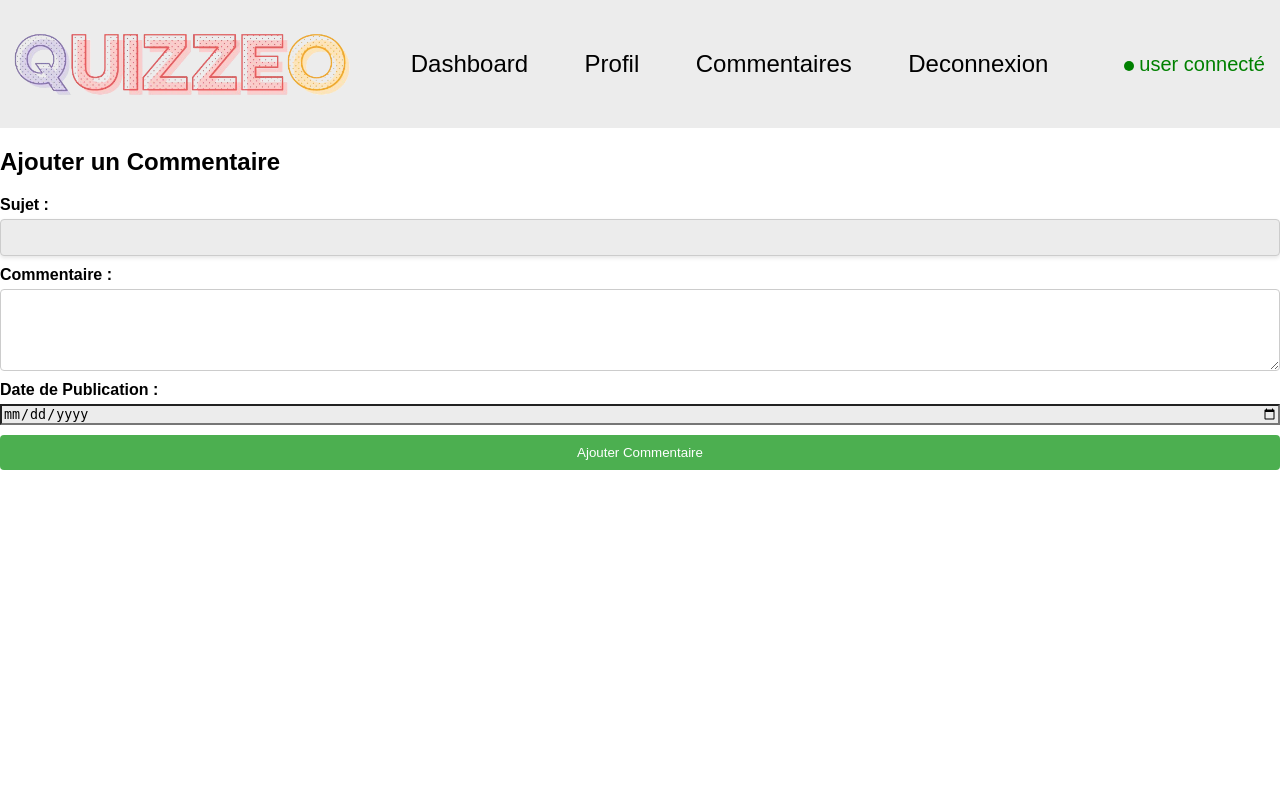
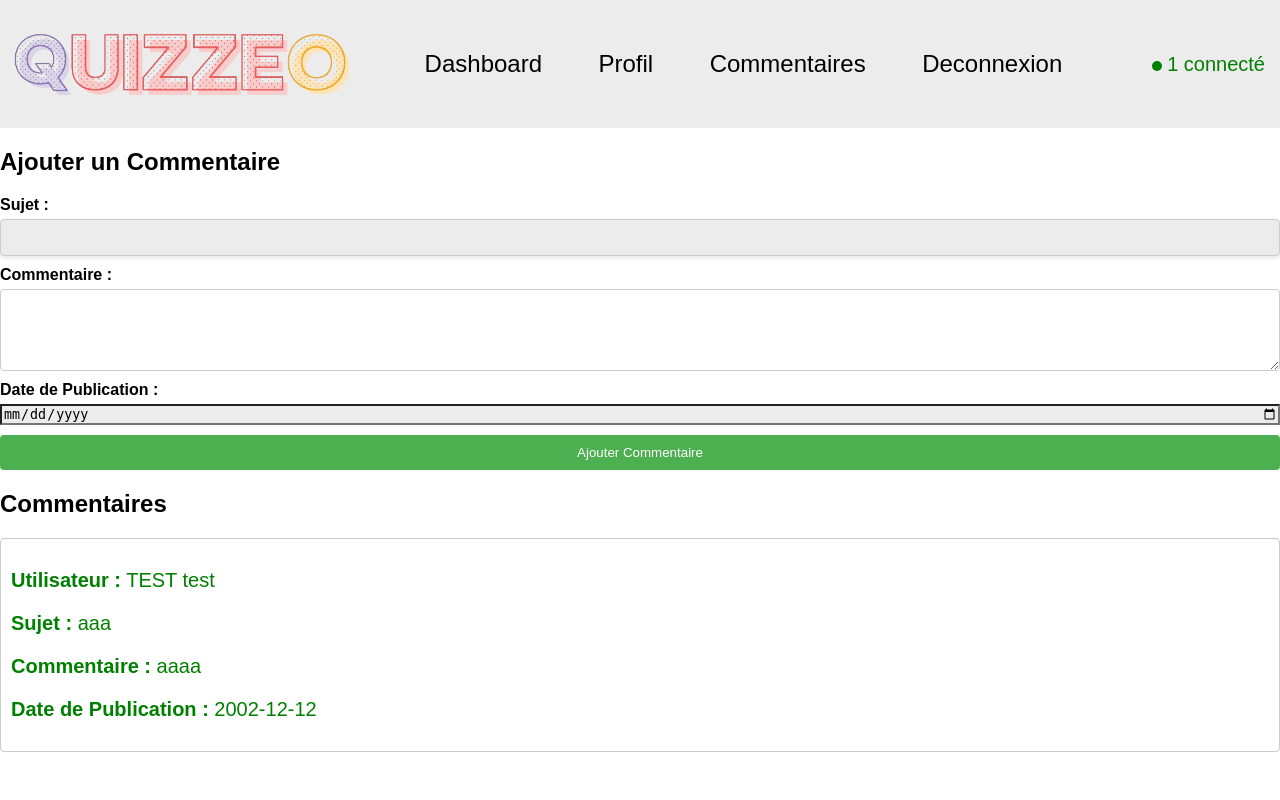
Before and after one commit to MSAcom/Quizzeo, a PHP site: page /commentaires.php in a window 1280 px wide. Run offline with PHP 8.4, Linux system fonts and the light colour scheme; the visitor is signed in with stand-in values (Sample User, id 1).

Commit message:
feat (controller): update redirection actif et ajout page commentaire

```diff
--- /dev/null
+++ b/accueil/commentaires.csv
@@ -0,0 +1,2 @@
+nom,prenom,Sujet,Commentaire,"Date de Publication"
+TEST,test,aaa,aaaa,2002-12-12
--- a/accueil/commentaires.php
+++ b/accueil/commentaires.php
@@ -2,18 +2,57 @@
 session_start();
 
 
+$csv_file = 'commentaires.csv';
+
+
+if (!file_exists($csv_file)) { // Si fichier CSV n'existe pas, il écrit les catégories
+    $header = array('nom','prenom','Sujet', 'Commentaire', 'Date de Publication');
+    $file_handle = fopen($csv_file, 'w');
+    fputcsv($file_handle, $header);
+    fclose($file_handle);
+}
+
 if (!isset($_SESSION['identifiant'])) {// Vérifie si l'utilisateur est connecté
-
-    header("Location: ../../accueil/connexion.php");// Redirige l'utilisateur vers page de connexion si  pas connecté
+    header("Location: ../../accueil/connexion.php");// Redirige l'utilisateur vers page de connexion si pas connecté
     exit();
 }
 
-// Récupére les données de l'utilisateur
+// Récupère les données de l'utilisateur
 $id_utilisateur = $_SESSION['id_utilisateur'];
 $identifiant = $_SESSION['identifiant'];
-?>
+
+// Fonction pour lire le contenu du fichier CSV des commentaires
+function lireCommentaires() {
+    global $csv_file;
+    $commentaires = array();
+    if (($handle = fopen($csv_file, "r")) !== FALSE) {
+        while (($data = fgetcsv($handle, 1000, ",")) !== FALSE) {
+            $commentaires[] = $data;
+        }
+        fclose($handle);
+    }
+    return $commentaires;
+}
+
+// Ajout d'un nouveau commentaire
+if (isset($_POST['sujet']) && isset($_POST['commentaire']) && isset($_POST['date_publication'])) {
+    // Données du nouveau commentaire
+    $nouveau_commentaire = array($_SESSION['nom'], $_SESSION['prenom'], $_POST['sujet'], $_POST['commentaire'], $_POST['date_publication']);
+
+    // Ajout du nouveau commentaire au fichier CSV
+    $file_handle = fopen($csv_file, 'a');
+    fputcsv($file_handle, $nouveau_commentaire);
+    fclose($file_handle);
+
+    // Redirection vers la même page pour actualiser et afficher le nouveau commentaire
+    header("Location: ".$_SERVER['PHP_SELF']);
+    exit();
+}
 
 
+// Appel la fonction
+$commentaires = lireCommentaires();
+?>
 
 <!DOCTYPE html>
 <html lang="en">
@@ -45,21 +84,27 @@ $identifiant = $_SESSION['identifiant'];
         input[type="submit"]:hover {
             background-color: #45a049;
         }
+        .commentaire {
+            border: 1px solid #ccc;
+            border-radius: 4px;
+            padding: 10px;
+            margin-bottom: 10px;
+        }
     </style>
 </head>
 <body>
     <nav class="navbar">
         <img src="./quizzeo-sans-fond.png"  alt='logo' class='logo'/>
         <div class='desktopMenu'>
-            <a href="page_utilisateur.php" class="desktopMenuListItem">Dashboard</a> <!-- a href pour redirection pages -->
+            <a href="page_utilisateur.php" class="desktopMenuListItem">Dashboard</a>
             <a href="profil.php" class="desktopMenuListItem">Profil</a>
             <a href="#" class="desktopMenuListItem">Commentaires</a>
             <a href="deconnexion.php" class="desktopMenuListItem">Deconnexion</a>
         </div>
-        <p> <span class="pastille"></span> user connecté </p>
+        <p> <span class="pastille"></span> <?php echo $identifiant; ?> connecté </p>
     </nav>
     <h2>Ajouter un Commentaire</h2>
-    <form action="traitement_commentaire.php" method="post">
+    <form action="<?php echo $_SERVER['PHP_SELF']; ?>" method="post">
         <label for="sujet">Sujet :</label>
         <input type="text" id="sujet" name="sujet" required>
 
@@ -72,8 +117,22 @@ $identifiant = $_SESSION['identifiant'];
         <input type="submit" value="Ajouter Commentaire">
     </form>
 
-    <!-- Liste des Commentaires (à afficher à partir de la base de données) -->
-    <!-- Chaque commentaire devrait avoir un bouton "Modifier" -->
+
+    <h2>Commentaires</h2>
+<div class="commentaires-liste">
+    <?php for ($i = 1; $i < count($commentaires); $i++) : ?>
+        <div class="commentaire">
+            <p><strong>Utilisateur :</strong> <?php echo $commentaires[$i][0] . " " . $commentaires[$i][1]; ?></p>
+            <p><strong>Sujet :</strong> <?php echo $commentaires[$i][2]; ?></p>
+            <p><strong>Commentaire :</strong> <?php echo $commentaires[$i][3]; ?></p>
+            <p><strong>Date de Publication :</strong> <?php echo $commentaires[$i][4]; ?></p>
+        </div>
+    <?php endfor; ?>
+</div>
+
+</div>
+
+</div>
 
 </body>
 </html>
--- a/accueil/traitement_inscription.php
+++ b/accueil/traitement_inscription.php
@@ -20,7 +20,7 @@ if (isset($_POST['nom']) && isset($_POST['prenom']) && isset($_POST['identifiant
     $file = fopen($file_name, 'a');//Ouvre fichier en mode écriture mais sans écraser.
 
     if (filesize($file_name) == 0) {//Si le fichier CSV est vide, ajoute ligne des catégories
-        fputcsv($file, ['Id_utilisateur', 'Nom', 'Prenom', 'Identifiant', 'role','Mot_de_passe', 'nouveau_email']);
+        fputcsv($file, ['Id_utilisateur', 'Nom', 'Prenom', 'Identifiant', 'role','Mot_de_passe','nouveau_email','Actif']);
     }
 
     fclose($file);
```
Also changed, not shown: accueil/traitement_connexion.php (+19 -30 lines), accueil/utilisateurs.csv (+4 -3 lines), accueil/traitement_commentaires.php (deleted).
